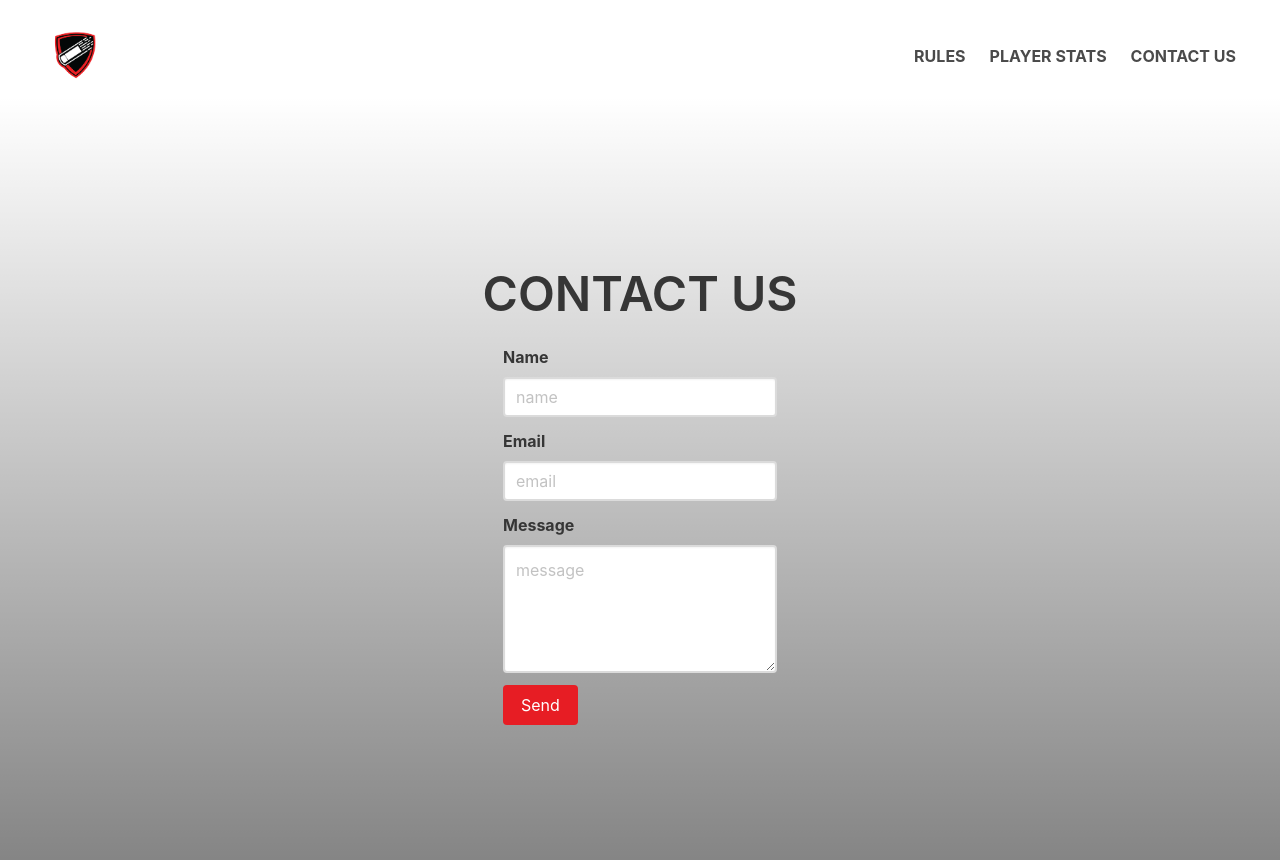
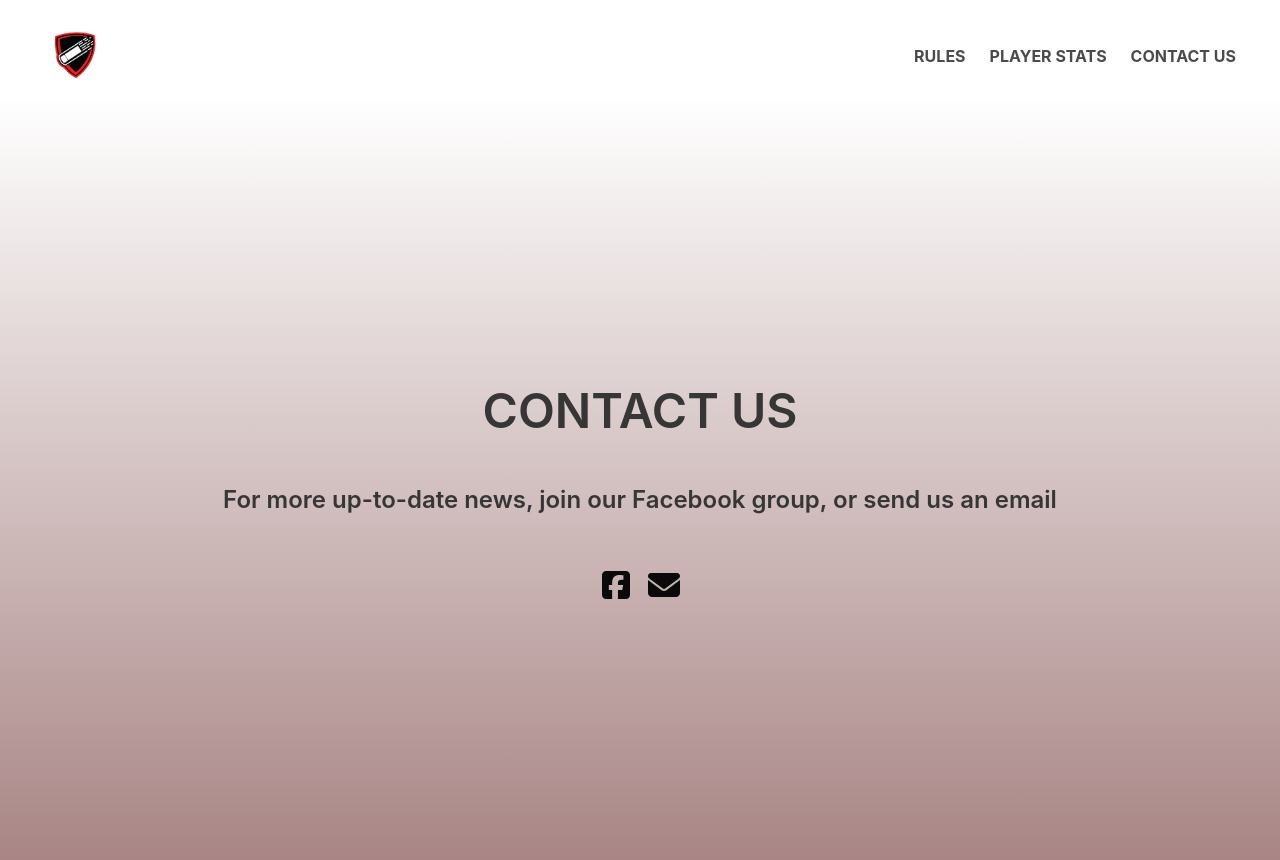
Before and after one commit to kgrubb/impactdartleague, a Nuxt app: page /contact in a window 1280 px wide. Shown: the top 860 px of the page. Built offline with nearby package versions, Linux system fonts and the light colour scheme.

Commit message:
update contact page and add larger facebook logos

```diff
--- a/components/Contact.vue
+++ b/components/Contact.vue
@@ -5,31 +5,27 @@
         <h1 class="title is-1 has-text-centered is-uppercase">
           Contact Us
         </h1>
-        <div class="level">
-          <div class="level-item">
+        <br />
+        <h1 class="title is-4 has-text-centered">
+          For more up-to-date news, join our Facebook group, or send us an email
+        </h1>
+        <br />
+        <div class="has-text-centered">
+            <a target="_blank" rel="noopener noreferrer" href="https://www.facebook.com/groups/impactdartleague/"
+              class="has-text-black">
+              <span class="icon is-large">
+                <font-awesome-icon icon="fa-brands fa-square-facebook" class="fa-2xl" />
+              </span>
+
+            </a>
             <!-- eslint-disable-next-line max-len -->
-            <form id="signup-form" method="post" action="mailto:&#109;&#97;&#105;&#108;&#116;&#111;&#58;%7A%69%69%70%65%72%66%6F%72%65%76%65%72%40%67%6D%61%69%6C%2E%63%6F%6D?subject=Impact Dart League Contact Inquiry">
-              <div class="field">
-                <label class="label">Name</label>
-                <div class="control">
-                  <input class="input" type="text" placeholder="name">
-                </div>
-              </div>
-              <div class="field">
-                <label class="label">Email</label>
-                <div class="control">
-                  <input class="input" type="email" placeholder="email">
-                </div>
-              </div>
-              <div class="field">
-                <label class="label">Message</label>
-                <div class="control">
-                  <textarea class="textarea" placeholder="message"></textarea>
-                </div>
-              </div>
-              <input type="submit" class="button is-primary" value="Send">
-            </form>
-          </div>
+            <a target="_blank" rel="noopener noreferrer" href="mailto:&#109;&#97;&#105;&#108;&#116;&#111;&#58;%7A%69%69%70%65%72%66%6F%72%65%76%65%72%40%67%6D%61%69%6C%2E%63%6F%6D?subject=Impact Dart League Contact Inquiry"
+              class="has-text-black">
+              <span class="icon is-large">
+                <font-awesome-icon icon="fa-solid fa-envelope" class="fa-2xl" />
+              </span>
+            </a>
+            <br />
         </div>
       </div>
     </div>
@@ -37,7 +33,7 @@
 </template>
 <style scoped>
 .has-bg-img {
-  background: linear-gradient(rgba(0, 0, 0, 0), rgba(0, 0, 0, 0.5));
+  background: linear-gradient(rgba(0, 0, 0, 0), rgba(75, 0, 0, 0.5));
   background-size: cover;
 }
 </style>
--- a/components/Hero.vue
+++ b/components/Hero.vue
@@ -21,7 +21,7 @@
           Georgia's premier competitive dartsoft league
         </h1>
         <a target="_blank" rel="noopener noreferrer" href="https://www.facebook.com/groups/impactdartleague/" class="has-text-light">
-          <font-awesome-icon icon="fa-brands fa-square-facebook" class="fa-xl" />
+          <font-awesome-icon icon="fa-brands fa-square-facebook" class="fa-2xl" />
         </a>
       </div>
     </div>
--- a/plugins/fontawesome.js
+++ b/plugins/fontawesome.js
@@ -1,13 +1,13 @@
 import { library, config } from '@fortawesome/fontawesome-svg-core';
 import { FontAwesomeIcon } from '@fortawesome/vue-fontawesome';
 import { fab } from '@fortawesome/free-brands-svg-icons';
-
+import { fas } from '@fortawesome/free-solid-svg-icons';
 // This is important, we are going to let Nuxt worry about the CSS
 config.autoAddCss = false;
 
 // You can add your icons directly in this plugin. See other examples for how you
 // can add other styles or just individual icons.
-library.add(fab);
+library.add(fab, fas);
 
 // eslint-disable-next-line no-undef
 export default defineNuxtPlugin((nuxtApp) => {
```
